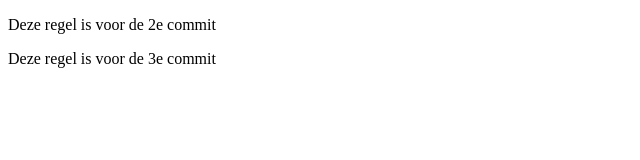
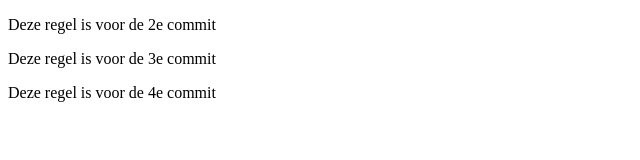
Before and after one commit to nickdewolde/Opdracht-22-Software, a plain HTML site: page index.html in a window 1280 px wide. Shown: the whole page, without its empty margins (0-640 px from the left). Drawn offline with Linux system fonts and the light colour scheme.

Commit message:
4e commite toegevoegd

```diff
--- a/index.html
+++ b/index.html
@@ -8,5 +8,7 @@
     <p>Deze regel is voor de 2e commit</p>
 
     <p>Deze regel is voor de 3e commit</p>
+
+    <p>Deze regel is voor de 4e commit</p>
   </body>
 </html>
```
